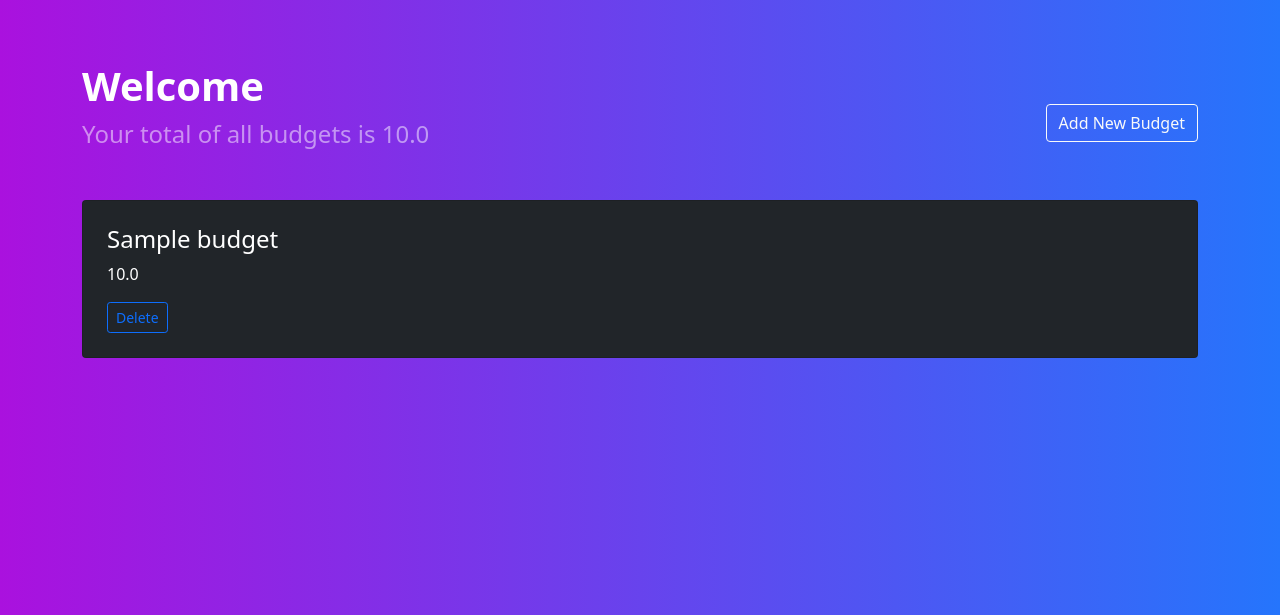
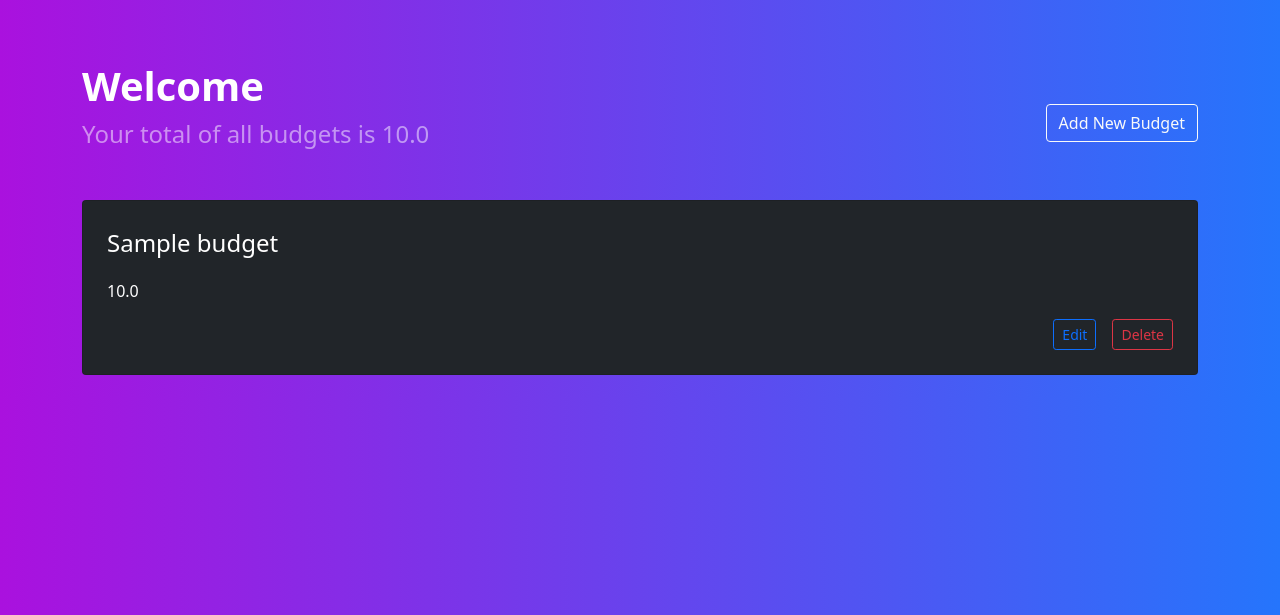
Before and after one commit to niklasbaumgardner/FinancialApp, a Flask app: page / in a window 1280 px wide. Shown: the part 56-671 px from the top of the page. Run offline with Flask 2, Linux system fonts and the light colour scheme; a user stored in the database is signed in; tables that the repository leaves empty hold one stand-in row (values such as "Sample post").

Commit message:
added edit button to budgets

```diff
--- a/finapp/home/home.py
+++ b/finapp/home/home.py
@@ -131,6 +131,17 @@ def budget_to_budget():
         create_transaction(name=name, amount=-amount, date=date, budget_id=source_budget)
         create_transaction(name=name, amount=amount, date=date, budget_id=dest_budget)
 
+    return redirect(url_for('home.index'))
+
+
+@home.route('/edit_budget/<int:id>', methods=["POST"])
+@login_required
+def edit_budget(id):
+    budget = get_budget(id)
+    new_name = request.form.get(f'editName{id}')
+    if budget and new_name:
+        budget.name = new_name
+        db.session.commit()
     return redirect(url_for('home.index'))
 
 
--- a/finapp/templates/index.html
+++ b/finapp/templates/index.html
@@ -15,6 +15,21 @@
         // document.getElementById('delete_button').href = url;
 
         document.getElementById('id' + budget_id).style.display = 'block';
+    }
+
+    function toggleEdit(id) {
+        var hid = document.getElementsByClassName('show-edit-' + id);
+        console.log(hid);
+        for (var i = 0; i < hid.length; i++) {
+
+            hid[i].hidden = !hid[i].hidden;
+        }
+        var notHid = document.getElementsByClassName('show-not-edit-' + id);
+        console.log(notHid);
+        for (var i = 0; i < notHid.length; i++) {
+            console.log(i);
+            notHid[i].hidden = !notHid[i].hidden;
+        }
     }
 </script>
     <div class="container-fluid">
@@ -41,15 +56,25 @@
                 <div class="row">
                     {% for budget in group %}
                         <div class="col-sm mt-5">
-                            <a href="{{ url_for('home.view_budget', id=budget.id) }}" style="text-decoration: none;">
-                                <div class="card bg-dark text-white">
-                                    <div class="card-body p-4 rounded-bottom">
-                                        <h4 class="text-white">{{ budget.name }}</h4>
-                                        <p class="text-white">{{ round(budget.total, 2) }}</p>
-                                        <a class="btn btn-sm btn-outline-primary" href="javascript:void(0);" onclick="delete_budget('{{ budget.id }}')">Delete</a>
+                            <div class="card bg-dark text-white" onclick="location.href='{{ url_for('home.view_budget', id=budget.id) }}';" style="cursor: pointer;">
+                                <div class="card-body p-4 rounded-bottom">
+                                    <p class="show-not-edit-{{ budget.id }} fs-4 text-white mb-0" style="height: 38px;">{{ budget.name }}</p>
+                                    <form method="POST" id="budgetForm{{ budget.id }}" action="{{ url_for('home.edit_budget', id=budget.id) }}">
+                                        <input onclick="event.stopPropagation();"class="show-edit-{{ budget.id }} form-control w-75" name="editName{{ budget.id }}" type="text" value="{{ budget.name }}" hidden required>
+                                    </form>
+                                    <p class="text-white mt-3">{{ round(budget.total, 2) }}</p>
+                                    <div class="d-flex justify-content-end">
+                                        <div class="">
+                                            <a class="show-not-edit-{{ budget.id }} btn btn-sm btn-outline-primary mx-3" href="javascript:void(0);" onclick="toggleEdit('{{ budget.id }}'); event.stopPropagation();">Edit</a>
+                                            <a class="show-edit-{{ budget.id }} btn btn-sm btn-primary mx-3" href="javascript:void(0);" onclick="document.getElementById('budgetForm{{ budget.id }}').submit(); event.stopPropagation();" hidden>Save</a>
+                                        </div>
+                                        <div class="">
+                                            <a class="show-not-edit-{{ budget.id }} btn btn-sm btn-outline-danger" href="javascript:void(0);" onclick="delete_budget('{{ budget.id }}'); event.stopPropagation();">Delete</a>
+                                            <a class="show-edit-{{ budget.id }} btn btn-sm btn-outline-secondary" href="javascript:void(0);" onclick="toggleEdit('{{ budget.id }}'); event.stopPropagation();" hidden>Cancel</a>
+                                        </div>
                                     </div>
                                 </div>
-                            </a>
+                            </div>
 
                         </div>
 
```
